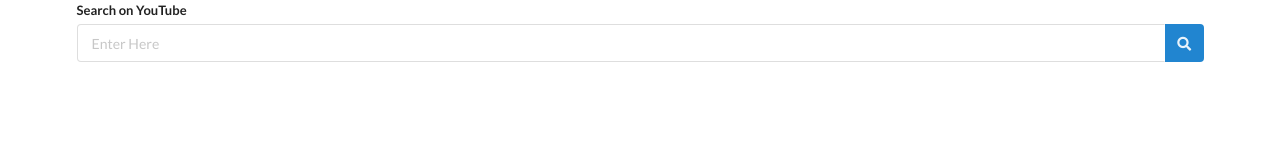
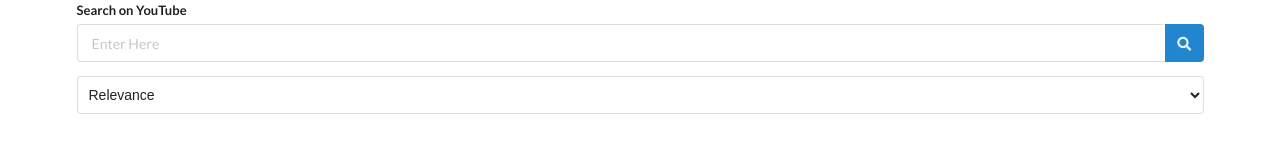
Before and after one commit to Dharmik48/yt-clone-v1, a React (Create React App) app: page / in a window 1280 px wide. Shown: the top 166 px of the page. Built offline with nearby package versions, Linux system fonts and the light colour scheme.

Commit message:
add sort

```diff
--- a/src/components/SearchBar.js
+++ b/src/components/SearchBar.js
@@ -1,12 +1,12 @@
 import React, { useState } from 'react'
 
-const SearchBar = ({ search }) => {
+const SearchBar = ({ search, sorted }) => {
   const [searchTerm, setSearchTerm] = useState('')
 
   const onFormSubmit = (e) => {
     e.preventDefault()
 
-    search(searchTerm)
+    search(searchTerm, sorted)
   }
 
   return (
@@ -25,6 +25,19 @@
           </button>
         </div>
       </div>
+
+      <select
+        className="ui dropdown"
+        onChange={(e) => search(searchTerm, e.target.value)}
+      >
+        <option value="relevance" defaultValue>
+          Relevance
+        </option>
+        <option value="date">Upload Date</option>
+        <option value="viewCount">View Count</option>
+        <option value="rating">Rating</option>
+        <option value="title">By Title</option>
+      </select>
     </form>
   )
 }
```
